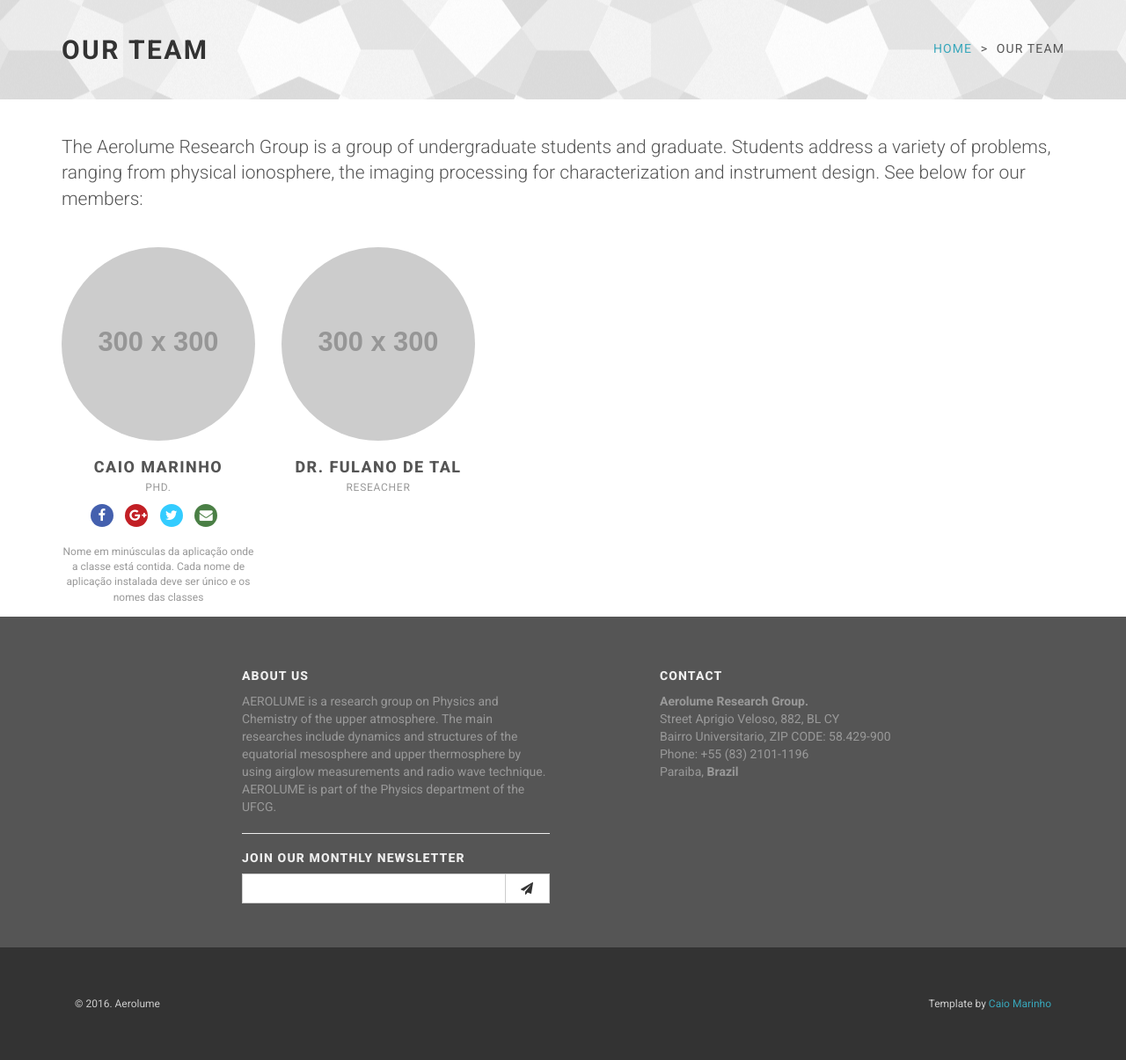
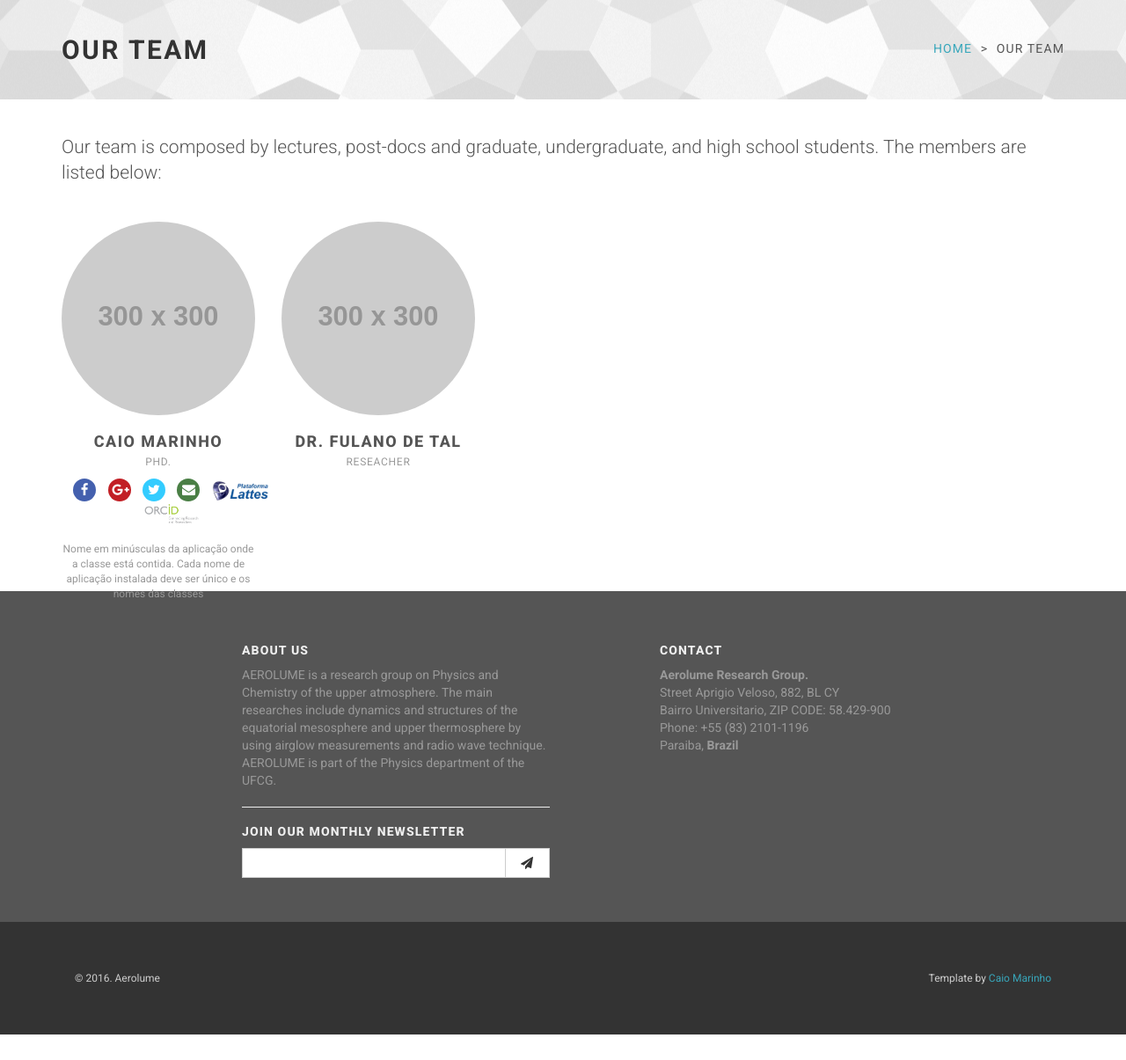
Before and after one commit to caiomarinhodev/testblog, a Django app: page /team/ in a window 1280 px wide. Shown: the part 111-1316 px from the top of the page at 88% size. After the commit the page ends 1287 px from the top, so only its background shows below. Run offline with Django 3.2, Linux system fonts and the light colour scheme; data comes from the database, SQL or seed files in the repository; both versions use the stored data as it was after the commit; grey boxes labelled with a size stand in for pictures from a placeholder-image service; some libraries are stand-ins or nearby versions.

Commit message:
fix texts

```diff
--- a/app/models.py
+++ b/app/models.py
@@ -105,6 +105,8 @@ class TeamMember(models.Model):
     facebook = models.URLField(blank=True, null=True)
     googleplus = models.URLField(blank=True, null=True)
     twitter = models.URLField(blank=True, null=True)
+    lattes= models.URLField(blank=True, null=True)
+    orcid = models.URLField(blank=True, null=True)
     email = models.EmailField(blank=True, null=True)
     role = models.CharField(max_length=100)
     site = models.URLField(blank=True, null=True)
--- a/app/templates/team.html
+++ b/app/templates/team.html
@@ -28,15 +28,15 @@
                 <div class="row">
                     <div class="col-md-12">
 
-                        <p class="lead">The Aerolume Research Group is a group of undergraduate students and graduate.
-                            Students address a variety of problems, ranging from physical ionosphere, the imaging
-                            processing for characterization and instrument design. See below for our members:</p>
+                        <p class="lead">Our team is composed by lectures, post-docs and
+                            graduate, undergraduate, and high school students. The members are
+                            listed below:</p>
                     </div>
                 </div>
                 <style>
-                    .col-md-2{
-                        height:380px;
-                        width:250px;
+                    .col-md-2 {
+                        height: 380px;
+                        width: 250px;
                     }
                 </style>
                 <div class="row">
@@ -47,9 +47,11 @@
                                     <a href="{{ member.image.url }}">
                                         {% if member.image.url %}
                                             <img src="{{ member.image.url }}" alt=""
-                                                 class="img-responsive img-circle" style="height: 200px; width: 200px;">
+                                                 class="img-responsive img-circle"
+                                                 style="height: 200px; width: 200px;">
                                         {% else %}
-                                            <img src="http://placehold.it/300.png?text=Member" alt=""
+                                            <img src="http://placehold.it/300.png?text=Member"
+                                                 alt=""
                                                  class="img-responsive img-circle">
                                         {% endif %}
                                     </a>
@@ -60,12 +62,14 @@
 
                                 <div class="social">
                                     {% if member.facebook %}
-                                        <a href="{{ member.facebook }}" class="external facebook"
+                                        <a href="{{ member.facebook }}"
+                                           class="external facebook"
                                            data-animate-hover="pulse"><i
                                                 class="fa fa-facebook"></i></a>
                                     {% endif %}
                                     {% if member.googleplus %}
-                                        <a href="{{ member.googleplus }}" class="external gplus"
+                                        <a href="{{ member.googleplus }}"
+                                           class="external gplus"
                                            data-animate-hover="pulse"><i
                                                 class="fa fa-google-plus"></i></a>
                                     {% endif %}
@@ -75,8 +79,25 @@
                                                 class="fa fa-twitter"></i></a>
                                     {% endif %}
                                     {% if member.email %}
-                                        <a href="mailto:{{ member.email }}" class="email" data-animate-hover="pulse"><i
+                                        <a href="mailto:{{ member.email }}" class="email"
+                                           data-animate-hover="pulse"><i
                                                 class="fa fa-envelope"></i></a>
+                                    {% endif %}
+                                    {% if member.lattes %}
+                                        <a href="{{ member.lattes }}"
+                                           class="external"
+                                           data-animate-hover="pulse">
+                                            <img src="{% static "img/lattes.png" %}"
+                                                 height="25px"/>
+                                        </a>
+                                    {% endif %}
+                                    {% if member.orcid %}
+                                        <a href="{{ member.orcid }}"
+                                           class="external"
+                                           data-animate-hover="pulse">
+                                            <img src="{% static "img/orcid-hero-logo.png" %}"
+                                                 height="28px"/>
+                                        </a>
                                     {% endif %}
                                 </div>
                                 <div class="text">
```
Also changed, not shown: app/templates/calendar.html (+13 -0 lines), app/migrations/0016_auto_20170509_1408.py (added), db.sqlite3, static/img/lattes.png (added), static/img/orcid-hero-logo.png (added).
